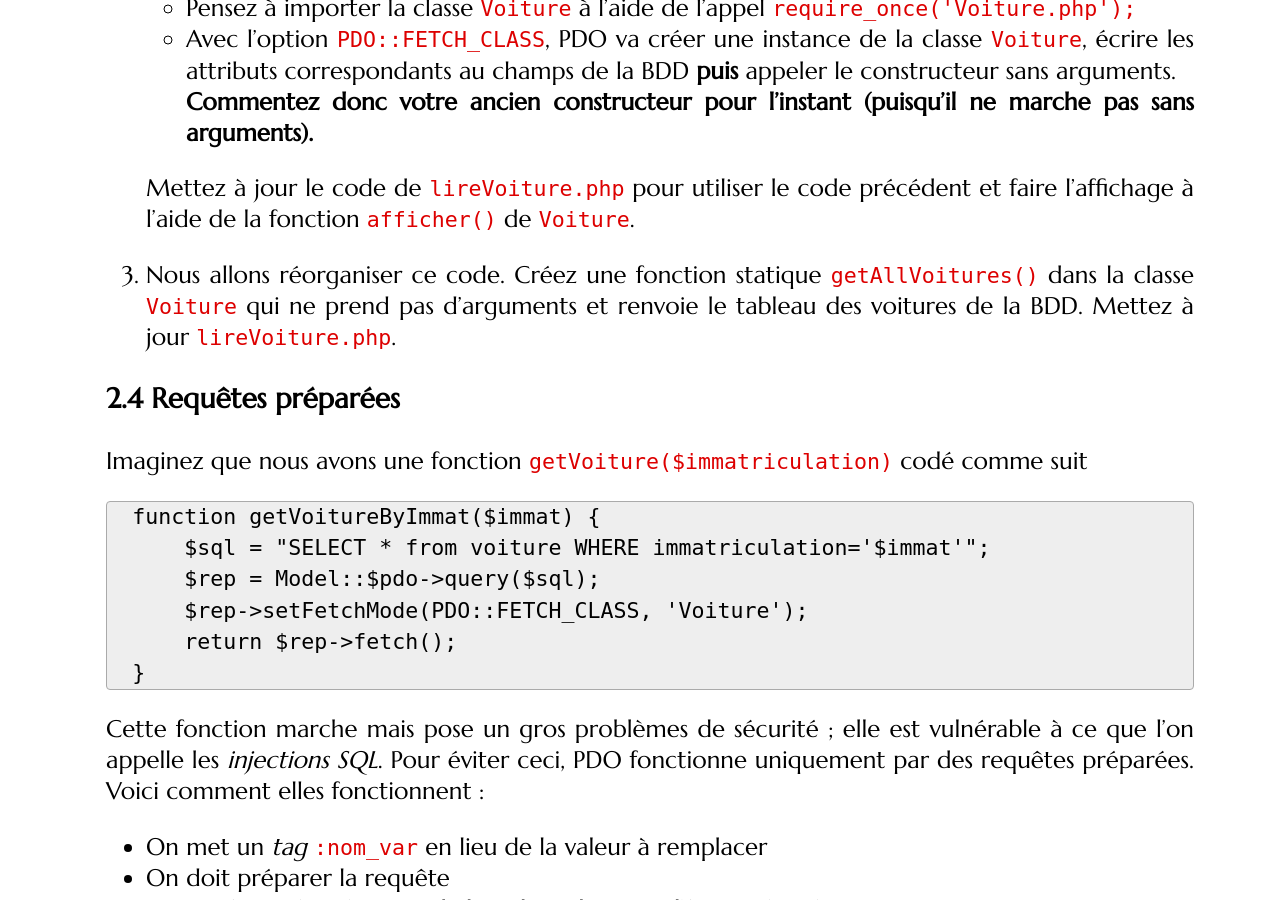
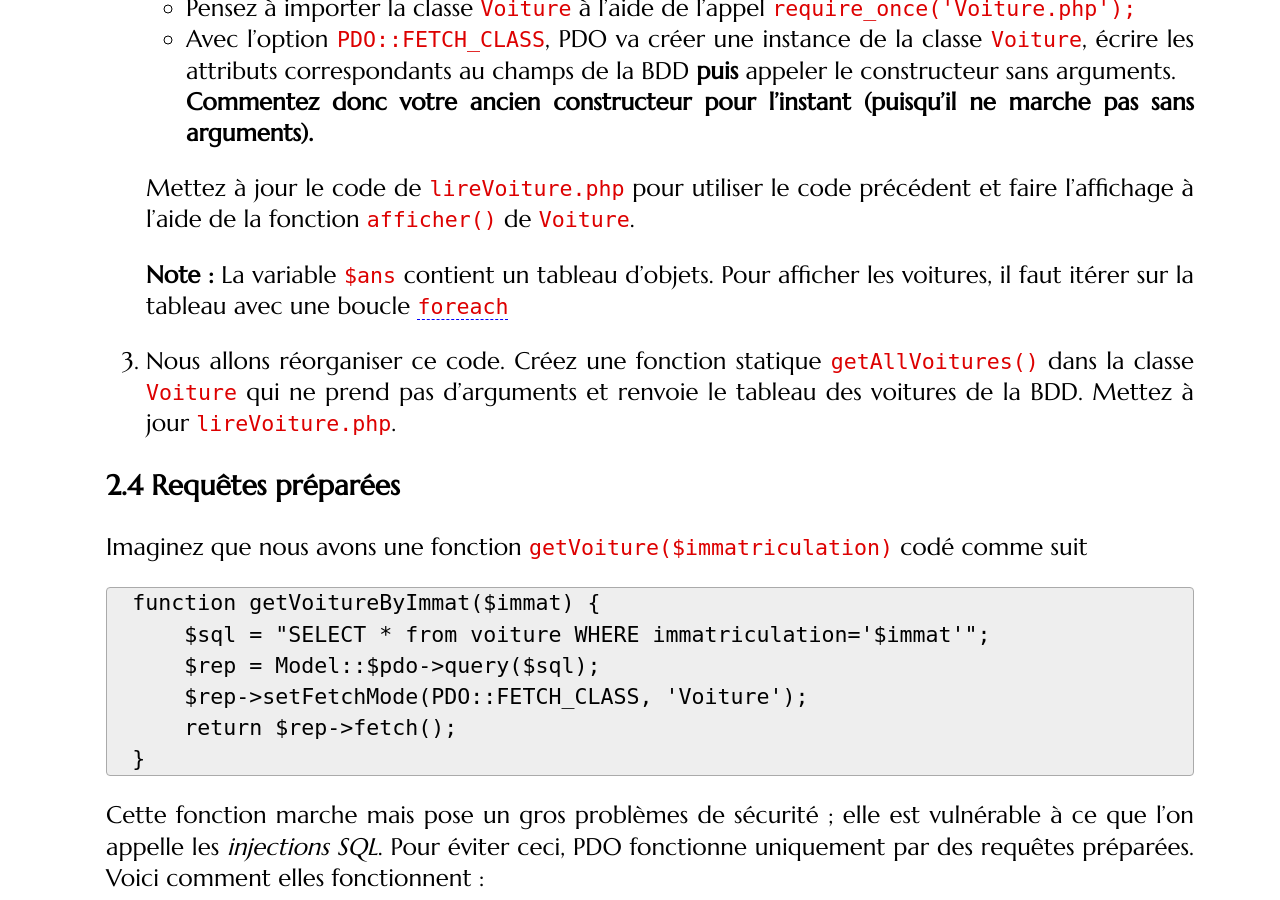
Before and after one commit to romainlebreton/R3.01-DeveloppementWeb, a Jekyll site: the page built from tutorials/tutorial2.md, in a window 1280 px wide and 900 px high, scrolled down 6463 px. Built offline with Jekyll 4.4.1, drawn with Linux system fonts in a browser that asks for light colours; some web fonts are replaced.

Commit message:
Update tutorial2.md

```diff
--- a/tutorials/tutorial2.md
+++ b/tutorials/tutorial2.md
@@ -271,6 +271,8 @@ comment récupérer directement un objet de la classe `Voiture`.
    Mettez à jour le code de `lireVoiture.php` pour utiliser le code précédent et
    faire l'affichage à l'aide de la fonction `afficher()` de `Voiture`.
 
+   **Note :** La variable `$ans` contient un tableau d'objets. Pour afficher les voitures, il faut itérer sur la tableau avec une boucle [`foreach`](http://php.net/manual/fr/control-structures.foreach.php)
+
 3. Nous allons réorganiser ce code. Créez une fonction statique
    `getAllVoitures()` dans la classe `Voiture` qui ne prend pas d'arguments et
    renvoie le tableau des voitures de la BDD. Mettez à jour `lireVoiture.php`.
```
